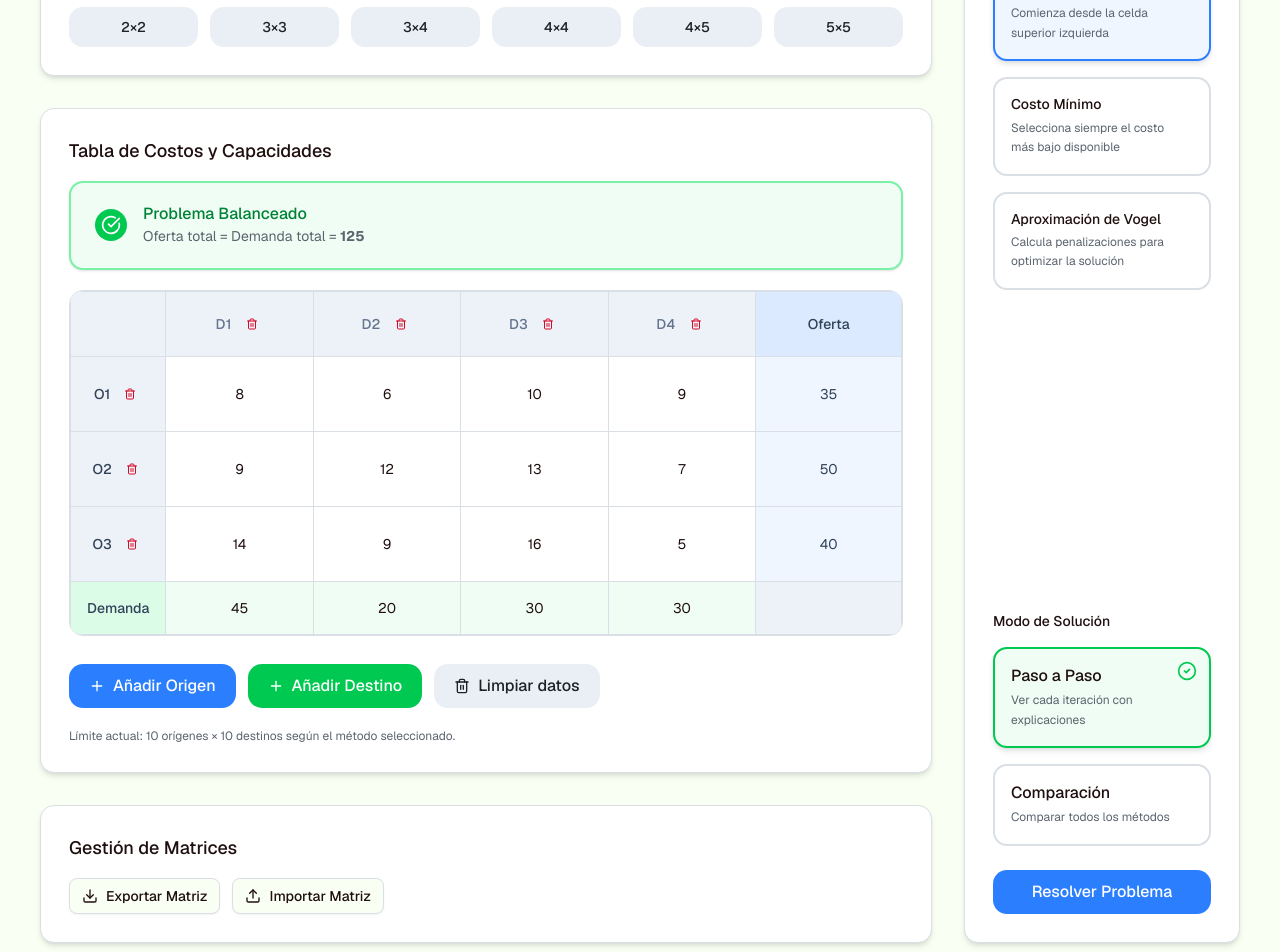
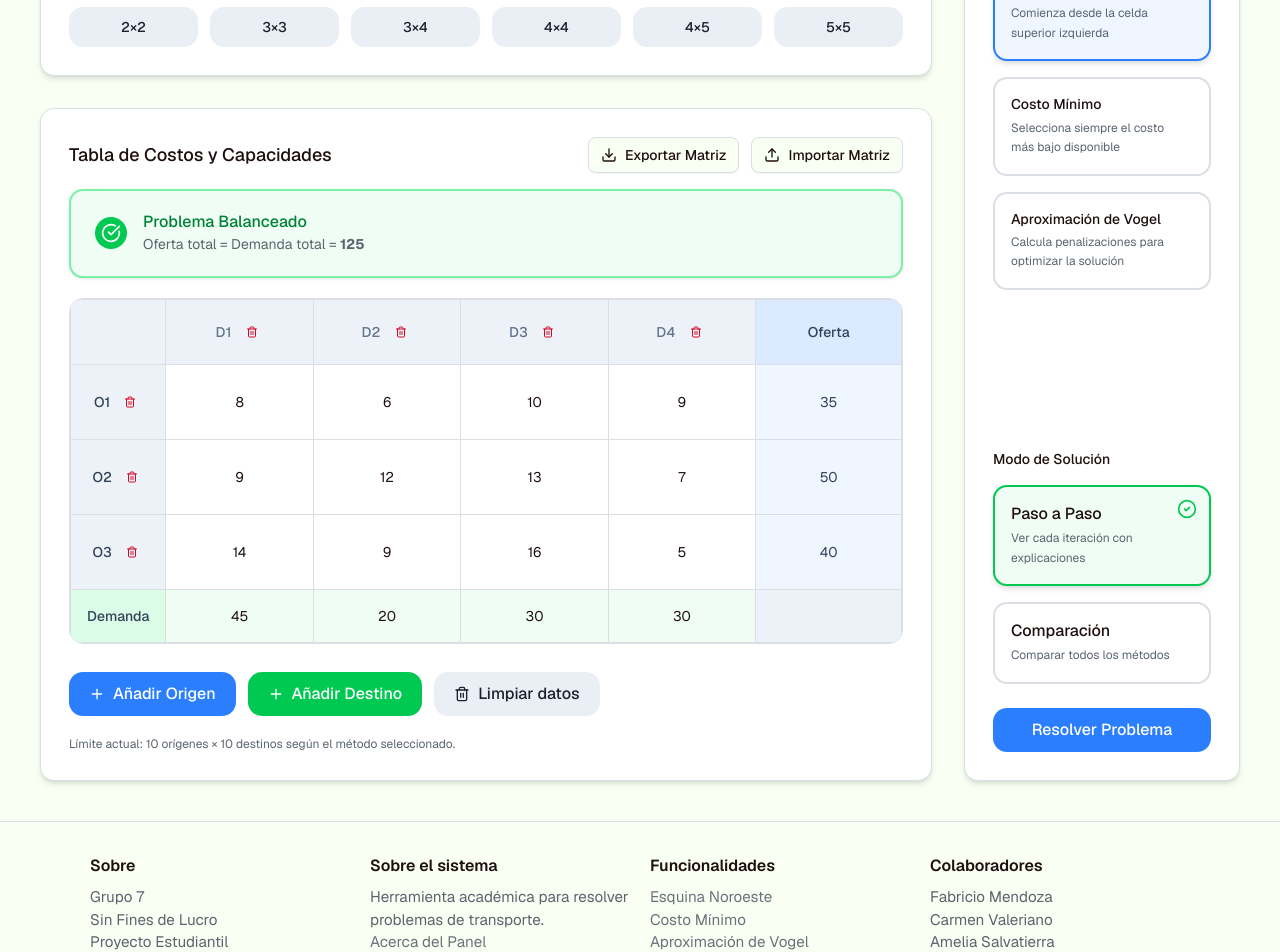
Before and after one commit to FabricioMendoza-GT/Proyecto-Gestion-de-Proyecto-de-software, a Next.js app: page / in a window 1280 px wide. Shown: the part 300-1252 px from the top of the page. Built offline with nearby package versions, Linux system fonts and the light colour scheme.

Commit message:
Cambios de botones

```diff
--- a/app/page.tsx
+++ b/app/page.tsx
@@ -718,7 +718,7 @@ export default function PaginaPrincipal() {
                 <HelpCircle className="w-4 h-4" />
                 Ayuda
               </button>
-              <button
+             <button
                 id="historial-btn"
                 onClick={() => setMostrarHistorial(!mostrarHistorial)}
                 className="btn btn-secondary"
@@ -734,15 +734,7 @@ export default function PaginaPrincipal() {
                 <RotateCcw className="w-4 h-4" />
                 Reiniciar
               </button>
-              {ultimaSolucion && (
-                <button
-                  onClick={abrirExportacionPDF}
-                  className="btn btn-success"
-                >
-                  <Download className="w-4 h-4" />
-                  Exportar
-                </button>
-              )}
+
             </div>
           </div>
         </header>
@@ -759,7 +751,34 @@ export default function PaginaPrincipal() {
 
             {/* Tabla de costos y capacidades */}
             <section className="card p-6 md:p-7">
-              <h2 className="text-lg font-medium mb-4 text-foreground">Tabla de Costos y Capacidades</h2>
+              <div className="flex flex-col md:flex-row md:items-center md:justify-between gap-4 mb-4">
+
+                <h2 className="text-lg font-medium text-foreground">
+                  Tabla de Costos y Capacidades
+                </h2>
+
+                <div className="flex flex-wrap gap-2">
+                  <BotonesExportarImportar
+                    costos={costos}
+                    oferta={oferta}
+                    demanda={demanda}
+                    alImportar={manejarImportarMatrices}
+                    nombreArchivo="matriz-transporte"
+                  />
+
+                  {ultimaSolucion && (
+                    <button
+                      onClick={abrirExportacionPDF}
+                      className="btn btn-success"
+                    >
+                      <Download className="w-4 h-4" />
+                      Exportar
+                    </button>
+                  )}
+                </div>
+
+              </div>
+
               <TablaCostos
                 costos={costos}
                 oferta={oferta}
@@ -777,7 +796,10 @@ export default function PaginaPrincipal() {
                 puedeAgregarColumna={puedeAgregarColumna}
                 limiteFilas={limitesMetodo.maxFilas}
                 limiteColumnas={limitesMetodo.maxColumnas}
-                celdasResaltadas={celdasResaltadas.map(c => ({ fila: c.fila, columna: c.columna }))}
+                celdasResaltadas={celdasResaltadas.map(c => ({
+                  fila: c.fila,
+                  columna: c.columna,
+                }))}
                 asignaciones={asignacionesActuales}
                 origenesFicticios={origenesFicticios}
                 destinosFicticios={destinosFicticios}
@@ -785,17 +807,6 @@ export default function PaginaPrincipal() {
               />
             </section>
 
-            {/* Exportar e importar matrices */}
-            <section className="card p-6 md:p-7">
-              <h2 className="text-lg font-medium mb-4 text-foreground">Gestión de Matrices</h2>
-              <BotonesExportarImportar
-                costos={costos}
-                oferta={oferta}
-                demanda={demanda}
-                alImportar={manejarImportarMatrices}
-                nombreArchivo="matriz-transporte"
-              />
-            </section>
           </div>
 
           {/* Columna derecha: controles y panel lateral */}
```
